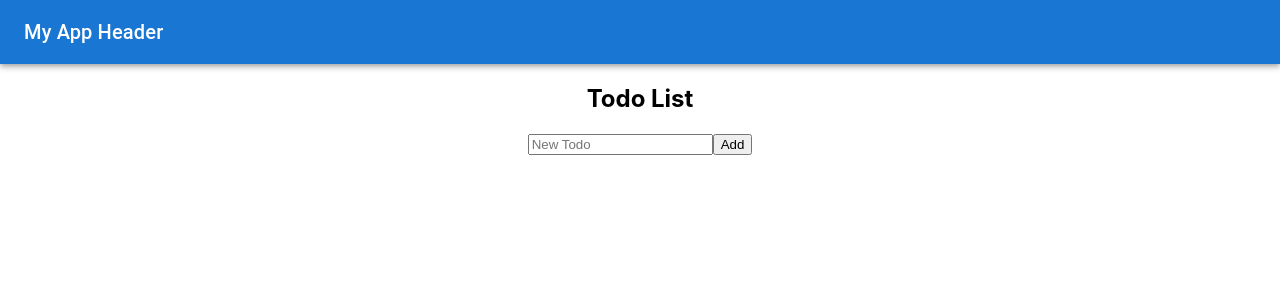
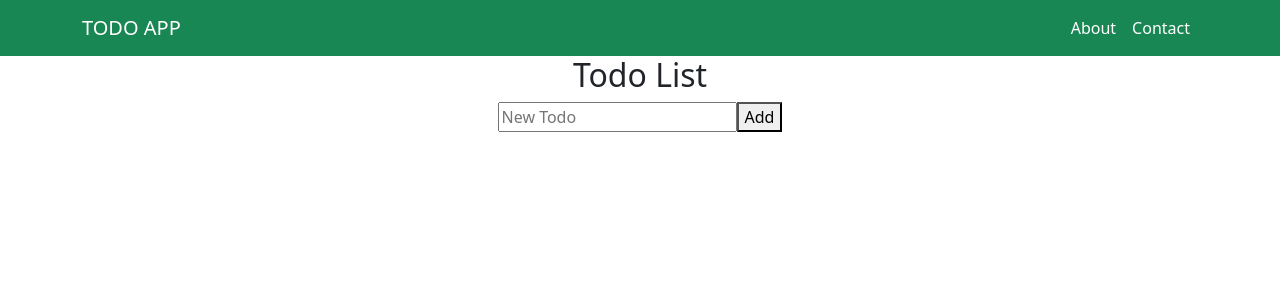
Before and after one commit to yasithWimukthi/todo-app, a React (Create React App) app: page / in a window 1280 px wide. Shown: the top 300 px of the page. Built offline with nearby package versions, Linux system fonts and the light colour scheme.

Commit message:
Create header Component

```diff
--- a/package.json
+++ b/package.json
@@ -12,6 +12,7 @@
     "@types/node": "^16.18.58",
     "@types/react": "^18.2.28",
     "@types/react-dom": "^18.2.13",
+    "bootstrap": "^5.3.2",
     "react": "^18.2.0",
     "react-dom": "^18.2.0",
     "react-scripts": "5.0.1",
--- a/src/App.tsx
+++ b/src/App.tsx
@@ -1,5 +1,6 @@
 import React from 'react';
 import './App.css';
+import 'bootstrap/dist/css/bootstrap.min.css';
 import TodoList from "./Components/Todo/TodoList";
 import Header from "./Components/Header/Header";
 
--- a/src/Components/Header/Header.tsx
+++ b/src/Components/Header/Header.tsx
@@ -1,16 +1,35 @@
+// TopNav.tsx
 import React from 'react';
-import AppBar from '@mui/material/AppBar';
-import Toolbar from '@mui/material/Toolbar';
-import Typography from '@mui/material/Typography';
 
-const Header: React.FC = () => {
+const TopNav: React.FC = () => {
     return (
-        <AppBar position="static">
-            <Toolbar>
-                <Typography variant="h6">My App Header</Typography>
-            </Toolbar>
-        </AppBar>
+        <nav className="navbar navbar-expand-lg navbar-light bg-success">
+            <div className="container">
+                <a className="navbar-brand text-white" href="/">TODO APP</a>
+                <button
+                    className="navbar-toggler"
+                    type="button"
+                    data-bs-toggle="collapse"
+                    data-bs-target="#navbarNav"
+                    aria-controls="navbarNav"
+                    aria-expanded="false"
+                    aria-label="Toggle navigation"
+                >
+                    <span className="navbar-toggler-icon"></span>
+                </button>
+                <div className="collapse navbar-collapse" id="navbarNav">
+                    <ul className="navbar-nav ms-auto">
+                        <li className="nav-item">
+                            <a className="nav-link text-white" href="/about">About</a>
+                        </li>
+                        <li className="nav-item">
+                            <a className="nav-link text-white" href="/contact">Contact</a>
+                        </li>
+                    </ul>
+                </div>
+            </div>
+        </nav>
     );
 };
 
-export default Header;
+export default TopNav;
```
Also changed, not shown: 1 other file (tests, documents, lock files or other folders).
